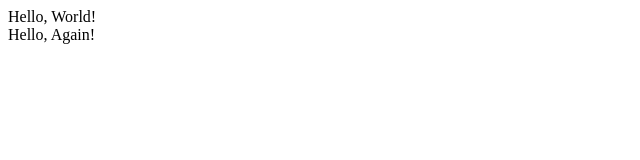
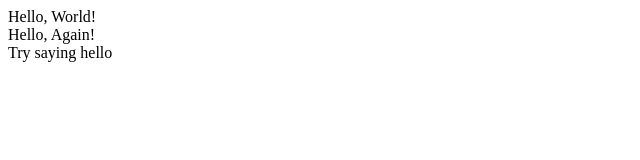
Before and after one commit to abdullahiabu/Lecture0, a plain HTML site: page hello.html in a window 1280 px wide. Shown: the whole page, without its empty margins (0-640 px from the left). Drawn offline with Linux system fonts and the light colour scheme.

Commit message:
Update hello.html

```diff
--- a/hello.html
+++ b/hello.html
@@ -8,6 +8,7 @@
 </head>
 <body>
 	Hello, World! <br>
-        Hello, Again!
+        Hello, Again! <br>
+	Try saying hello
 </body>
 </html>
```
